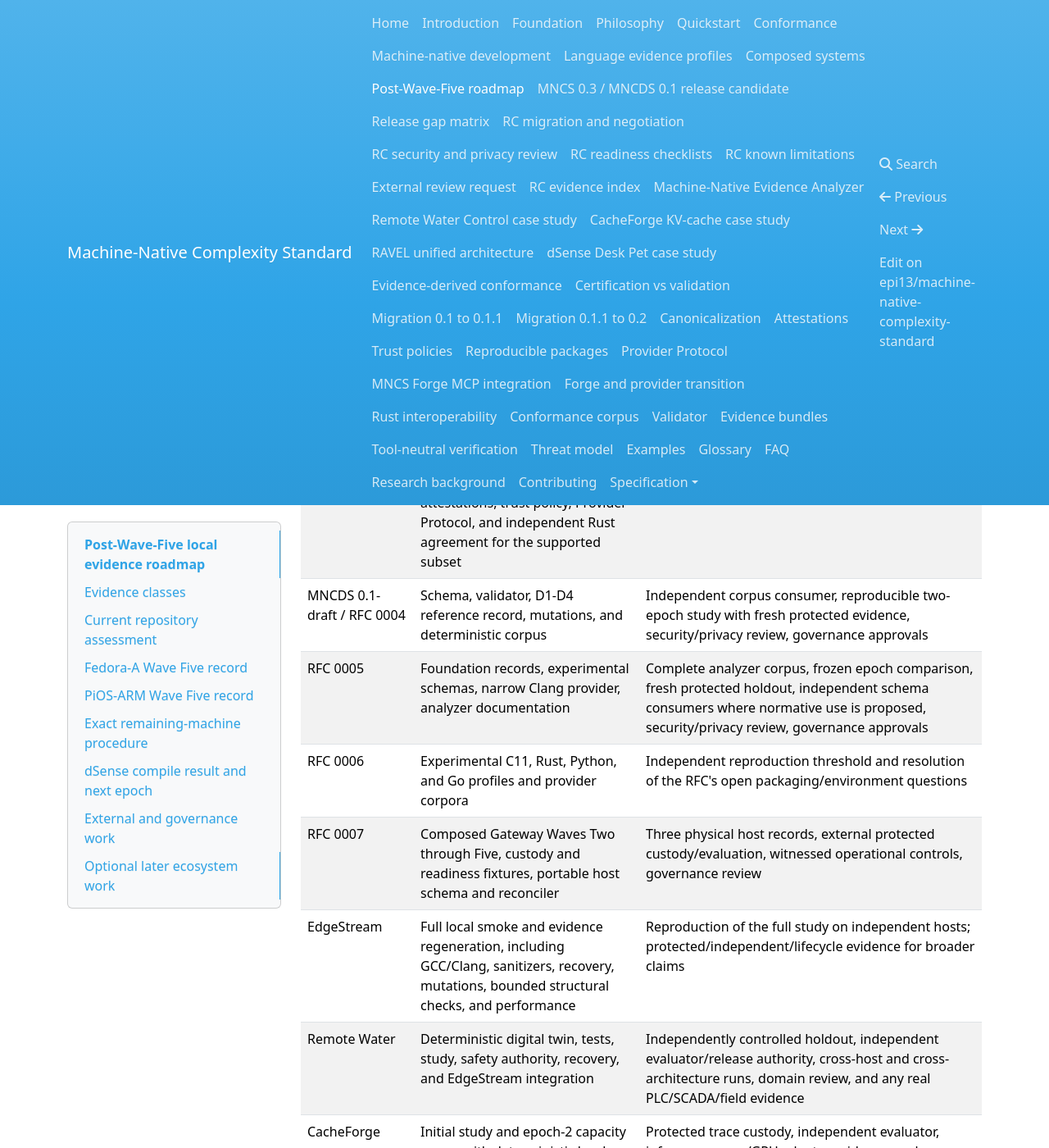
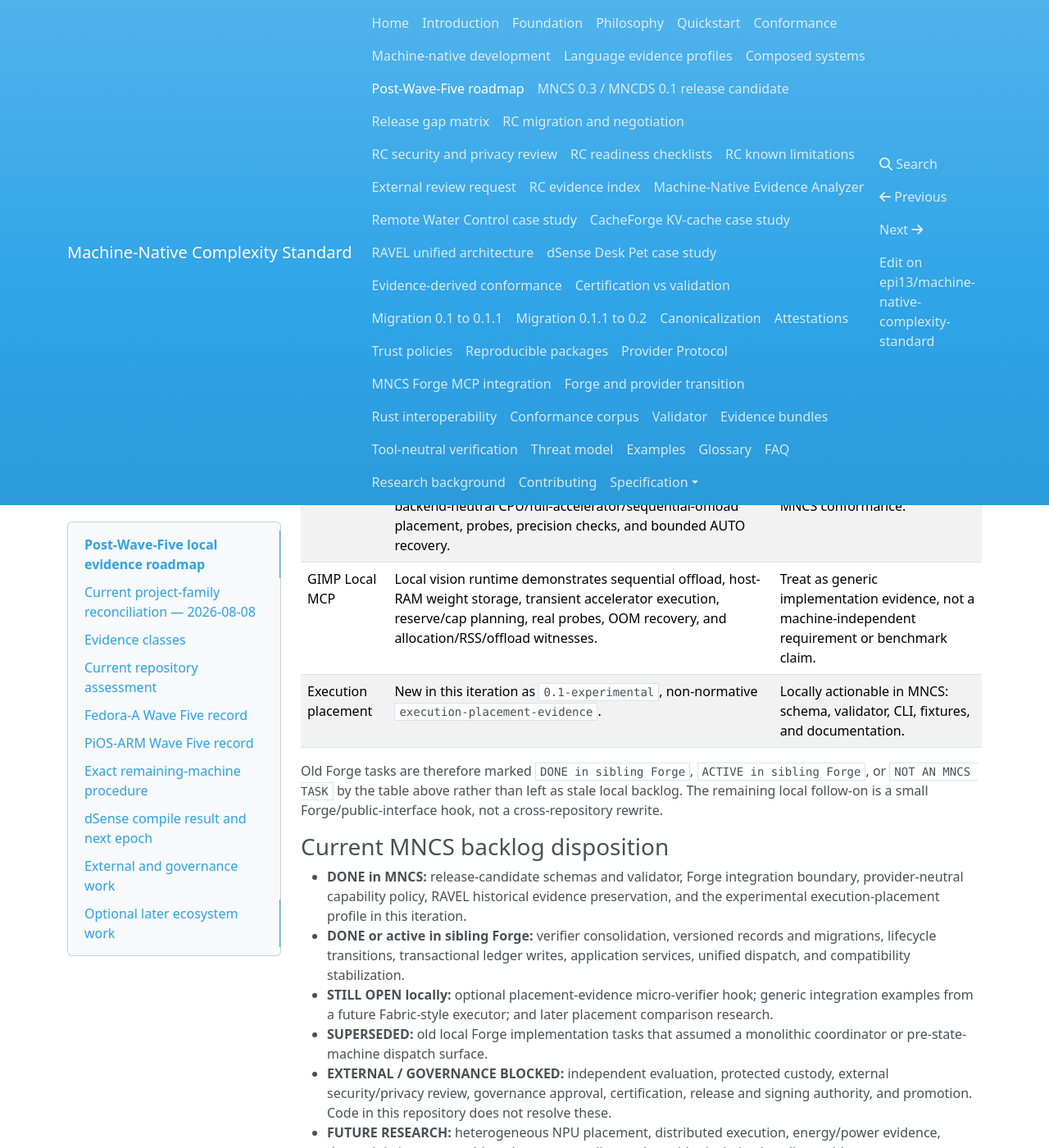
Before and after one commit to epi13/machine-native-complexity-standard, an MkDocs documentation site: the page built from docs/post-wave-five-roadmap.md, in a window 1280 px wide and 1400 px high, scrolled down 883 px. Shown: the whole window at 82% size. Built offline with MkDocs 1.6.1, drawn with Linux system fonts in a browser that asks for light colours; nearby versions of some CDN libraries; some of the changed text lies outside the part shown.

Commit message:
docs: reconcile project-family implementation state

```diff
--- a/docs/post-wave-five-roadmap.md
+++ b/docs/post-wave-five-roadmap.md
@@ -12,6 +12,47 @@
 MNCS 0.2 remains the current specification. MNCDS 0.1-draft and RFCs 0004 through 0007
 remain Draft. Nothing in this roadmap promotes a case study, RFC, MNCS, or MNCDS
 claim.
+
+## Current project-family reconciliation — 2026-08-08
+
+This section is the current successor to older informal Codex next-step notes. The
+named `docs/codex-next-steps.md`, `docs/networked-standard-evolution.md`, and
+execution-assurance note paths are not present in this checkout; the existing roadmap,
+release-candidate documents, Forge integration guide, and sibling repositories were
+used instead. Historical roadmap text below is retained for provenance.
+
+| Area | Current disposition | MNCS actionability |
+|---|---|---|
+| MNCS Forge | Consolidated micro-verifiers, versioned records/migrations, lifecycle state machine, transactional storage, application-service decomposition, unified CLI/MCP dispatch, and Python compatibility-boundary work are implemented or actively advanced in the sibling Forge repository. | Do not duplicate Forge here. A future small placement micro-verifier should consume this profile through the public interface. |
+| RAVEL | Standalone sibling project now owns adaptive evidence selection, memory, causal attribution, and learning. Its authority model keeps raw evidence immutable, failures retained, confidence separate from status, and promotion governed outside RAVEL. | Reference RAVEL as an advisory consumer; retain historical in-repository RAVEL evidence and do not migrate or relabel it. |
+| MNEL | Standalone sibling project has an executable learned-provider runtime with persistent admission, Rust-first hosting, identity-bound snapshots, resource ceilings, backend-neutral CPU/full-accelerator/sequential-offload placement, probes, precision checks, and bounded AUTO recovery. | Use its observations to shape a provider-neutral evidence vocabulary; MNEL cannot issue MNCS conformance. |
+| GIMP Local MCP | Local vision runtime demonstrates sequential offload, host-RAM weight storage, transient accelerator execution, reserve/cap planning, real probes, OOM recovery, and allocation/RSS/offload witnesses. | Treat as generic implementation evidence, not a machine-independent requirement or benchmark claim. |
+| Execution placement | New in this iteration as `0.1-experimental`, non-normative `execution-placement-evidence`. | Locally actionable in MNCS: schema, validator, CLI, fixtures, and documentation. |
+
+Old Forge tasks are therefore marked `DONE in sibling Forge`, `ACTIVE in sibling Forge`,
+or `NOT AN MNCS TASK` by the table above rather than left as stale local backlog. The
+remaining local follow-on is a small Forge/public-interface hook, not a cross-repository
+rewrite.
+
+### Current MNCS backlog disposition
+
+- **DONE in MNCS:** release-candidate schemas and validator, Forge integration boundary,
+  provider-neutral capability policy, RAVEL historical evidence preservation, and the
+  experimental execution-placement profile in this iteration.
+- **DONE or active in sibling Forge:** verifier consolidation, versioned records and
+  migrations, lifecycle transitions, transactional ledger writes, application services,
+  unified dispatch, and compatibility stabilization.
+- **STILL OPEN locally:** optional placement-evidence micro-verifier hook; generic
+  integration examples from a future Fabric-style executor; and later placement
+  comparison research.
+- **SUPERSEDED:** old local Forge implementation tasks that assumed a monolithic
+  coordinator or pre-state-machine dispatch surface.
+- **EXTERNAL / GOVERNANCE BLOCKED:** independent evaluation, protected custody,
+  external security/privacy review, governance approval, certification, release and
+  signing authority, and promotion. Code in this repository does not resolve these.
+- **FUTURE RESEARCH:** heterogeneous NPU placement, distributed execution,
+  energy/power evidence, deterministic cross-machine placement studies, and provider
+  isolation/sandbox evidence.
 
 ## Evidence classes
 
```
